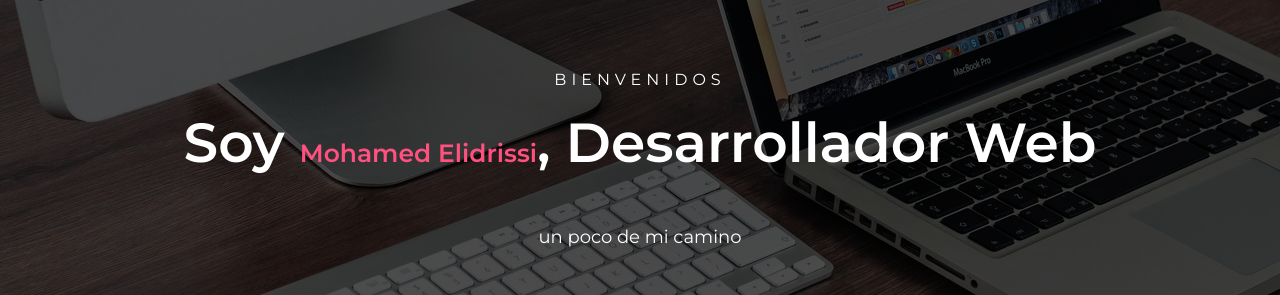
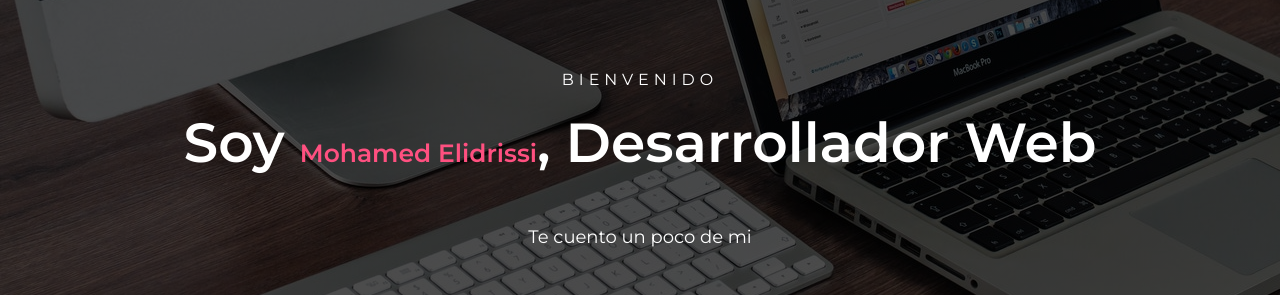
Before and after one commit to mohaelidrissi/mohamedelidrissikf7, a plain HTML site: page index.html in a window 1280 px wide. Shown: the part 172-467 px from the top of the page. Drawn offline with Linux system fonts and the light colour scheme.

Commit message:
Update index.html

```diff
--- a/index.html
+++ b/index.html
@@ -42,9 +42,9 @@
                 </div>
             </header>
             <div class="presentacion">
-                <p class="bienvenida">Bienvenidos</p>
+                <p class="bienvenida">Bienvenido</p>
                 <h2>Soy <span>Mohamed Elidrissi</span>, Desarrollador Web</h2>
-                <p class="descripcion">un poco de mi camino</p>
+                <p class="descripcion">Te cuento un poco de mi</p>
                 <a href="#portfolio">Ver Experiencia</a>
             </div>
         </div>
```
